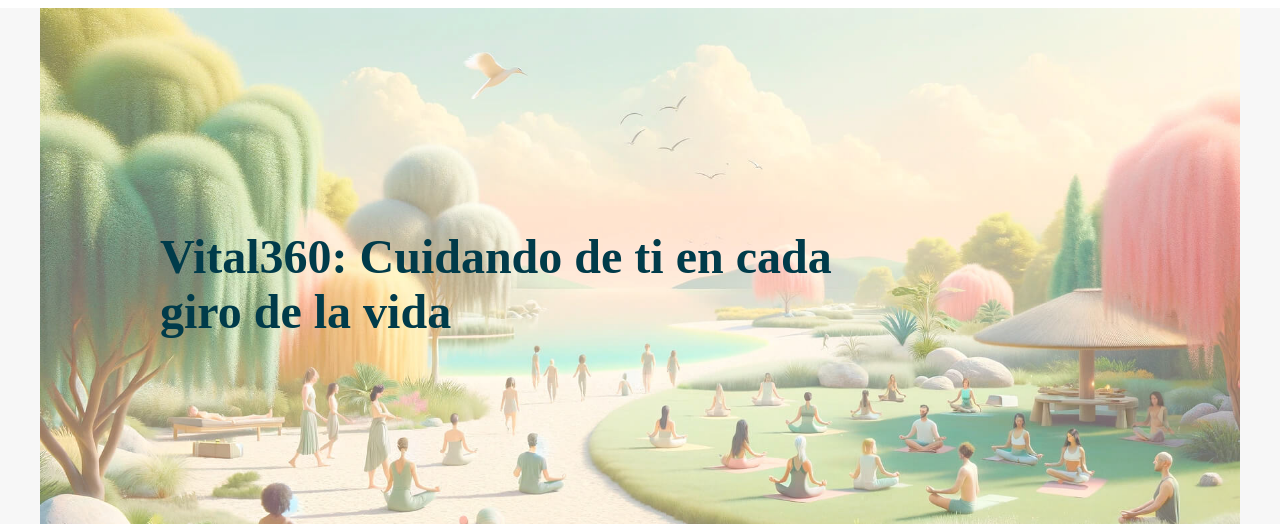
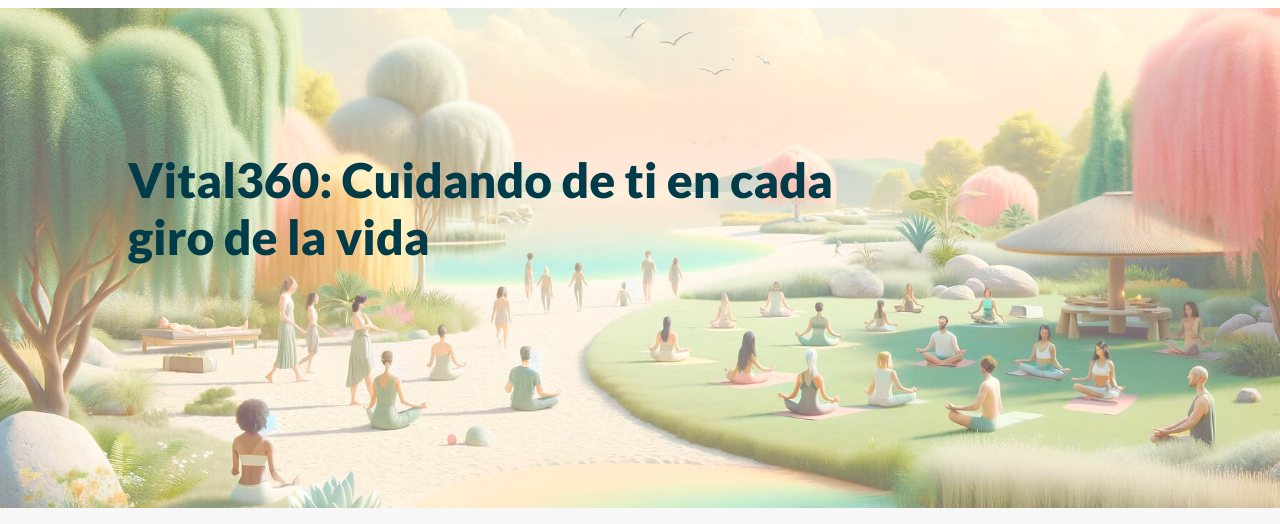
Before and after one commit to jcipres0/HTML_PEC3, a plain HTML site: page index.html in a window 1280 px wide. Shown: the part 105-629 px from the top of the page. Drawn offline with Linux system fonts and the light colour scheme.

Commit message:
version final 2

```diff
--- a/css/estilos.css
+++ b/css/estilos.css
@@ -9,11 +9,13 @@
   }
 
 /* VOY A USAR PARA BREAKPOINTS LOS CRITERIOS DE LA PÁGINA WEB TOMADA COMO REFERENCIA QUE ES WWW.ANSITEC.COM QUE SERÁN, MÓVILES HASTA 600PX, DESDE 600PX A 996PX TABLET Y A PARTIR DE 997 RESTO DE DISPOSITIVOS*/
+/*PARA LOS DISEÑOS ORDENADOR HE PUESTO UN MAX-WIDTH DE 1440PX PORQUE ME PARECE QUE A PARTIR DE ESTA RESOLUCIÓN SE DEFORMAN LAS CAJAS MUCHO*/
 
 body {
     background-color: var(--color-4);
     margin:0;
-    padding: 0;}
+    padding: 0;
+    font-family: var(--tipo-fuente1);}
 h1{
     text-align:center;
     margin-bottom: 25px;
@@ -142,6 +144,7 @@ footer a:active{color: var(--color-5);}
 #seccion1 {
     position: relative;
     overflow: hidden;
+    width: 100vw;
 }
 #seccion1 figure {
     position: relative;
@@ -149,7 +152,9 @@ footer a:active{color: var(--color-5);}
 }
 #seccion1 img {
     width: 100%;
-    height: auto;
+    display: flex;
+    align-items: center;
+    display: block;
 }
 #seccion1 figcaption {
     position: absolute;
@@ -218,7 +223,7 @@ footer a:active{color: var(--color-5);}
     font-style: var(--tipo-fuente1);
     font-size: 1rem;
     font-weight: 400;
-    margin: 15px;
+    /* margin: 15px; */
     background-color: var(--color-5);
     display: grid;
     grid-template-columns: 1fr;
@@ -268,12 +273,12 @@ footer a:active{color: var(--color-5);}
     .seccion3-4 figcaption {transform: rotate(2deg);}
 }
 @media screen and (min-width: 997px) {
-
-    .main-index {
+    #seccion1 figure {
+        height: 500px;
+        width: 100%;
         display: flex;
-        flex-direction: column;
-        max-width: 1200px;
-        margin: 0 auto;}
+        align-items: center;
+    }
     #seccion1 figcaption {
         font-size: 3rem;
         font-weight: 900;}
@@ -289,17 +294,21 @@ footer a:active{color: var(--color-5);}
     .seccion2-form {    grid-column: 2;
                         grid-row: 1;}
     .seccion3{
-        width: 990px;
-        margin: 0 auto;
+        /* width: 990px; */
+        /* margin: 0 auto; */
         grid-template-columns: repeat(1, 1fr);
         grid-template-rows: repeat(4, 1fr);
     }
     .seccion3-1{
+        margin: 0 auto;
+        width: 990px;
         padding:10px 20px;
         display: grid;
         grid-template-columns: 30% 70%;}
 
     .seccion3-2{
+        margin: 0 auto;
+        width: 990px;
         padding:10px 20px;
         display: grid;
         display: grid;
@@ -307,11 +316,15 @@ footer a:active{color: var(--color-5);}
     .seccion3-2 figure{grid-area: 1 / 2 / 1 / 2; text-align: left;}
     .seccion3-2-conjunto{grid-area: 1 / 1 / 1 / 1; text-align: left;}
     .seccion3-3{
+        margin: 0 auto;
+        width: 990px;
         padding:10px 20px;
         display: grid;
         display: grid;
         grid-template-columns: 30% 70%;}
     .seccion3-4{
+        margin: 0 auto;
+        width: 990px;
         padding:10px 20px;
         display: grid;
         display: grid;
@@ -431,12 +444,9 @@ para cada <p>*************/
     }
 }
 @media screen and (min-width: 997px) {
-    main {
-        max-width: 1200px;
+    .seccion-blog{
+        max-width: 1440px;
         margin: 0 auto;
-    }
-
-    .seccion-blog{
         grid-template-columns: repeat(4, 1fr);
         grid-template-rows: repeat(2, 1fr);
     }
@@ -531,11 +541,13 @@ para cada <p>*************/
         flex-direction: column;}
     footer {
         margin-top: auto;}
-    main {
+/*     main {
         max-width: 1440px;
         margin: 0 auto;}
-
+ */
     .main-videos{
+        max-width: 1440px;
+        margin: 0 auto;
         grid-template-columns: repeat(3, 1fr);
         grid-template-rows: repeat(2, 1fr);}
 }
@@ -654,6 +666,8 @@ aside{display: none;}
     aside{display: block;}
 
     .main-entrada {
+        max-width: 1440px;
+        margin: 0 auto;
         display: grid;
         grid-template-columns: 70% 30%;
     }
```
